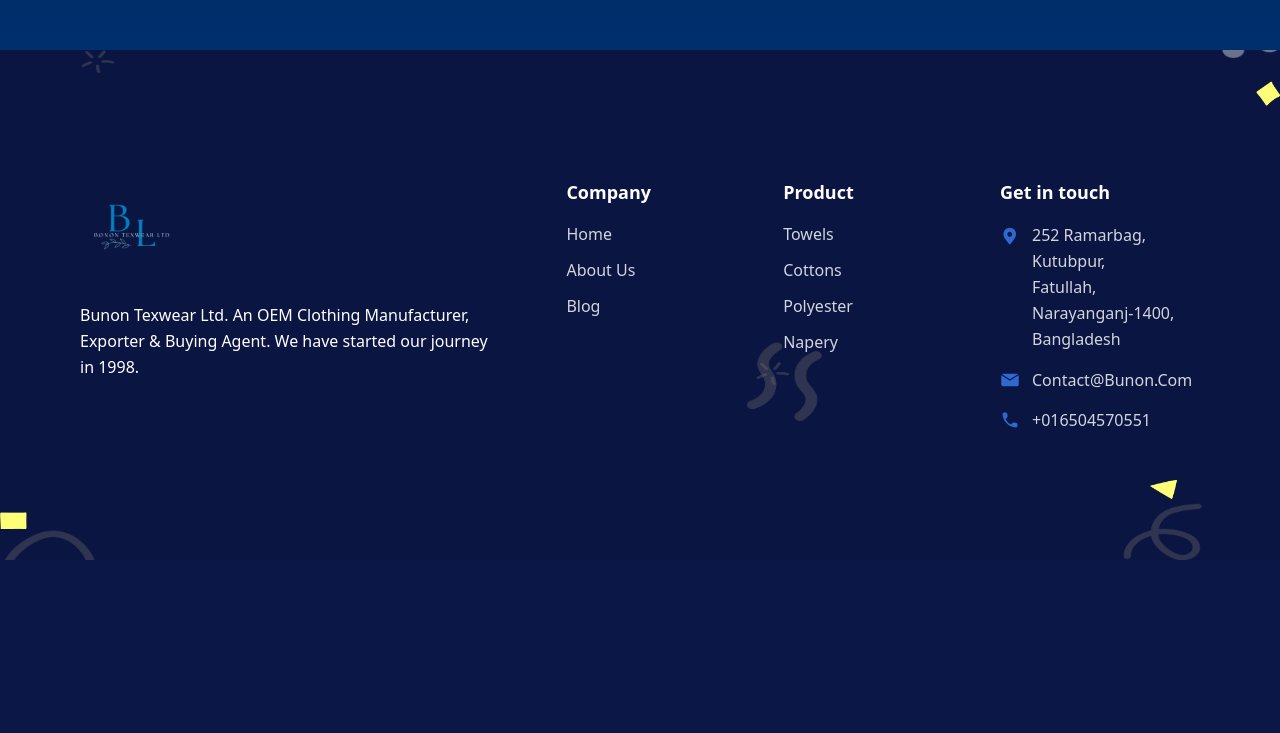
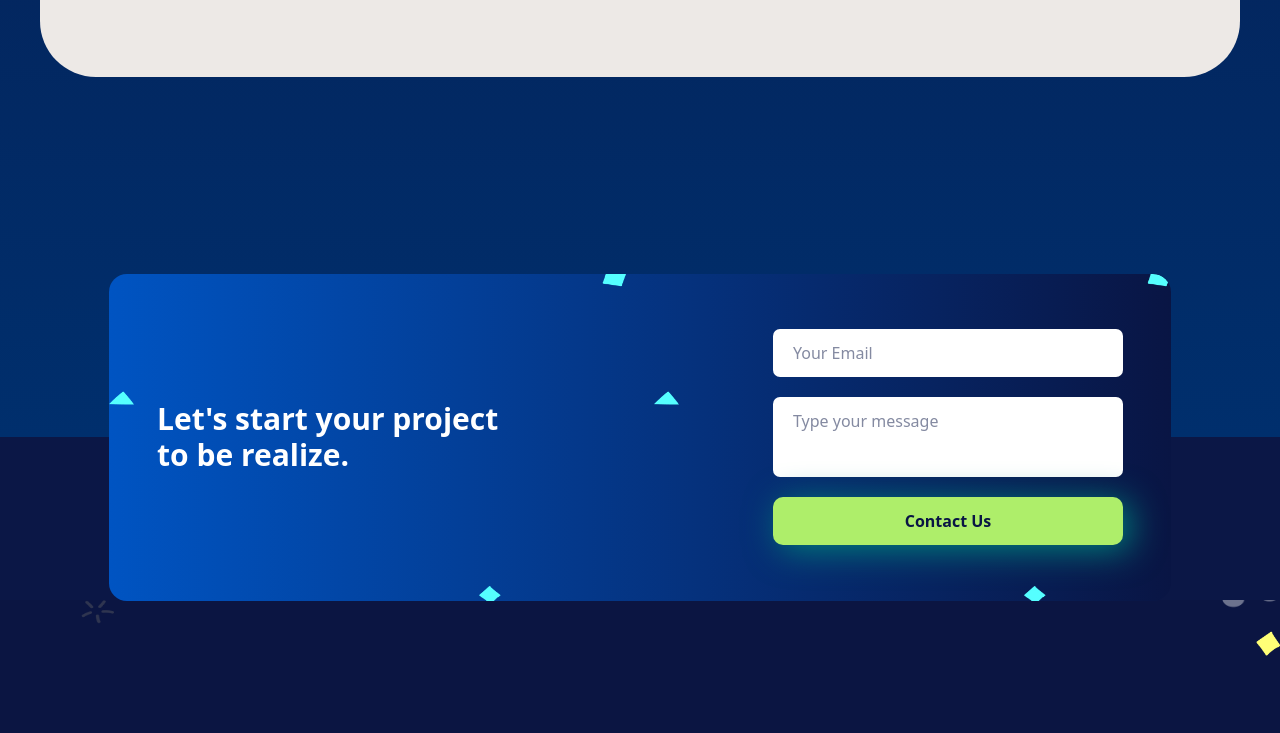
Before and after one commit to TamimOp/Bunon_Texwear, a Next.js app: page / in a window 1280 px wide. Shown: the part 4647-5380 px from the top of the page. Before the commit the page ends 5207 px from the top, so only its background shows below. Built offline with nearby package versions, Linux system fonts and the light colour scheme.

Commit message:
Add FooterContactSection component and integrate it into the layout; enhance Articles section with gradient background and improved spacing

```diff
--- a/app/layout.tsx
+++ b/app/layout.tsx
@@ -2,7 +2,7 @@
 import { Poppins } from "next/font/google";
 import "./globals.css";
 import Navbar from "@/components/Navbar";
-import Footer from "@/components/Footer";
+import Footer, { FooterContactSection } from "@/components/Footer";
 
 const poppins = Poppins({
   variable: "--font-poppins",
@@ -25,6 +25,23 @@
       <body className={`${poppins.variable} antialiased bg-[#0B1746]`}>
         <Navbar />
         {children}
+        <div
+          className="w-full relative"
+          style={{ height: "163px" /* half of 327px */ }}
+        >
+          <div
+            className="absolute left-1/2 -translate-x-1/2"
+            style={{
+              top: "-163px", // negative half height to overlap
+              width: "1062px",
+              height: "327px",
+              zIndex: 50,
+            }}
+          >
+            <FooterContactSection />
+          </div>
+        </div>
+
         <Footer />
       </body>
     </html>
--- a/components/Articles.tsx
+++ b/components/Articles.tsx
@@ -23,7 +23,7 @@
 const Articles = () => {
   return (
     <section
-      className="py-20 px-4 md:px-8 flex flex-col items-center"
+      className="py-20 px-4 md:px-8 pb-90 flex flex-col items-center"
       style={{
         background: "linear-gradient(180deg, #091442 0%, #002F6D 100%)",
       }}
@@ -31,8 +31,9 @@
       <div className="max-w-screen-2xl w-full mx-auto">
         {/* Heading */}
         <p className="text-[#009BF3] text-2xl font-semibold">New Blog</p>
-        <h2 className="text-4xl md:text-[65px] font-bold text-white mt-2">
-          Articles About <span className="text-[#AEEE6A]">Garment</span> Textile
+        <h2 className="text-4xl md:text-[65px] font-bold text-white mt-2 leading-snug">
+          Articles About <br />
+          <span className="text-[#AEEE6A]">Garment</span> Textile
         </h2>
 
         {/* Main Blog Container */}
--- a/components/Footer.tsx
+++ b/components/Footer.tsx
@@ -3,8 +3,61 @@
 import Image from "next/image";
 import React from "react";
 
+// Contact Section Component
+const FooterContactSection = () => (
+  <div
+    className="mx-auto flex flex-row items-center justify-between rounded-[18px] overflow-hidden"
+    style={{
+      width: "1062px",
+      height: "327px",
+      flexShrink: 0,
+      borderRadius: "18px",
+      background: "linear-gradient(90deg, #0054C2 0%, #091544 100%)",
+      position: "relative",
+      zIndex: 30,
+    }}
+  >
+    {/* Background Image */}
+    <Image
+      src="/assets/footerContactBg.png"
+      alt="Contact Section BG"
+      fill
+      className="object-cover z-0"
+      style={{ borderRadius: "18px" }}
+    />
+    {/* Left Side Text */}
+    <div className="relative z-10 flex-1 flex items-center pl-12">
+      <span className="text-white text-3xl font-semibold max-w-[350px]">
+        Let&apos;s start your project to be realize.
+      </span>
+    </div>
+    {/* Right Side Form */}
+    <div className="relative z-10 flex-1 flex flex-col items-end pr-12">
+      <form className="flex flex-col gap-5 w-full max-w-[350px]">
+        <input
+          type="email"
+          placeholder="Your Email"
+          className="rounded-[7px] bg-white px-5 py-3 text-[#091544] text-base outline-none"
+        />
+        <textarea
+          placeholder="Type your message"
+          className="rounded-[7px] bg-white px-5 py-3 text-[#091544] text-base outline-none resize-none h-[80px]"
+        />
+        <button
+          type="submit"
+          className="rounded-[10px] bg-[#AEEE6A] text-[#091544] font-bold py-3 px-6 shadow-[7px_5px_33.9px_0px_#00817B] transition hover:bg-[#91d95a]"
+        >
+          Contact Us
+        </button>
+      </form>
+    </div>
+  </div>
+);
+
+// Footer Component
 const Footer = () => {
   return (
+    <>
       <footer className="relative bg-[#0B1542] text-white px-4 sm:px-6 md:px-12 lg:px-20 py-16 sm:py-20 md:py-24 lg:py-32 overflow-hidden">
         {/* Background decorations */}
         <Image
@@ -167,7 +220,9 @@
           </div>
         </div>
       </footer>
+    </>
   );
 };
 
+export { FooterContactSection };
 export default Footer;
```
Also changed, not shown: public/assets/footerContactBg.png (added). Lines whose indentation alone changed are shown as unchanged.
